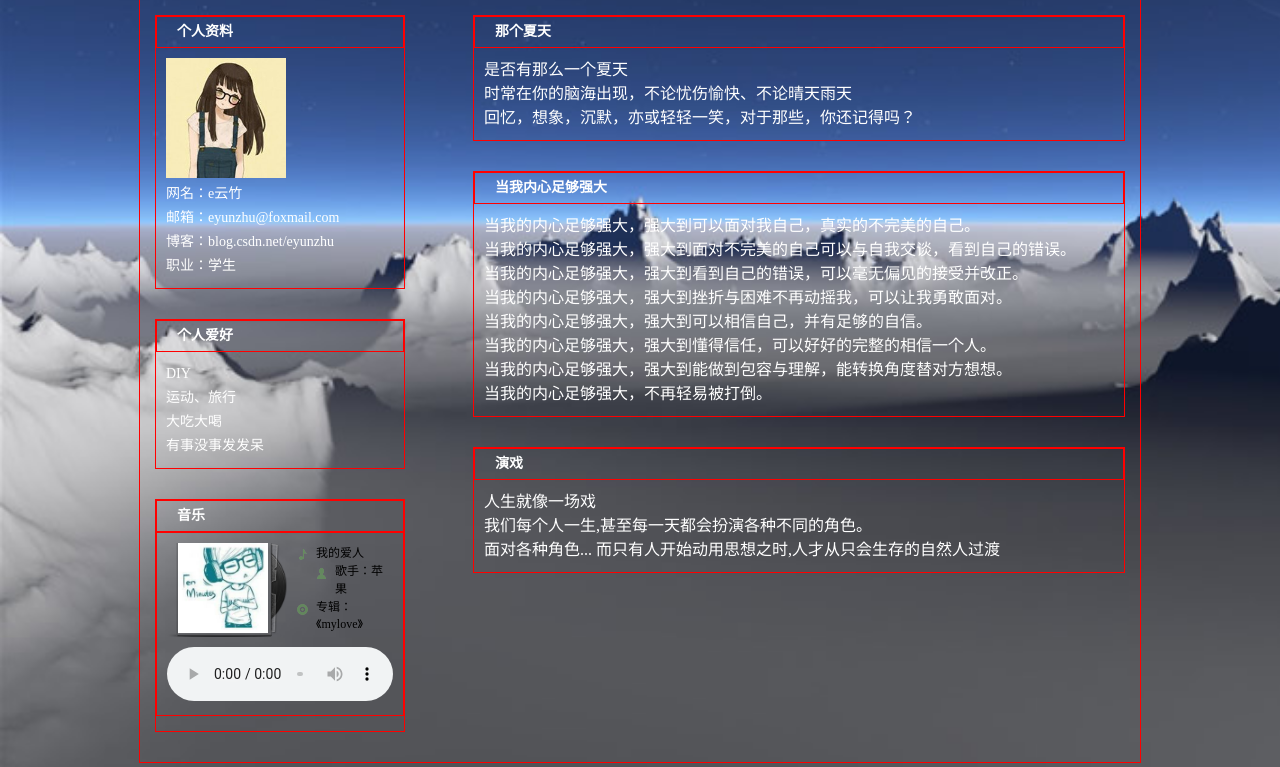
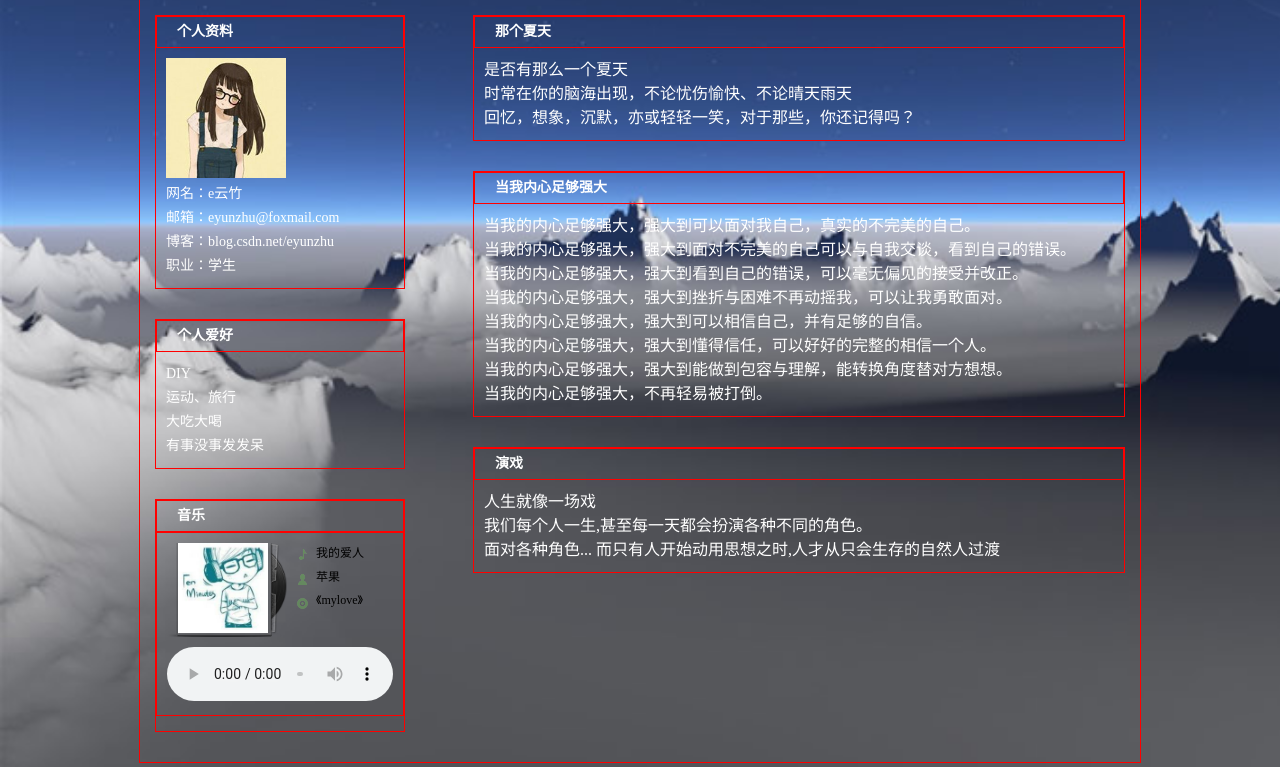
Before and after one commit to 437927973/JS_class, a PHP site: page / in a window 1280 px wide. Shown: the part 385-1152 px from the top of the page. Run offline with PHP 8.4, Linux system fonts and the light colour scheme.

Commit message:
music style

```diff
--- a/index.php
+++ b/index.php
@@ -74,9 +74,9 @@
 			      <ul>
 			        <dl>
 			          <dt class="art"><img src="img/mylove.jpg" alt="专辑"></dt>
-			          <dd class="icon-song"style="color: #000000;"><span></span>我的爱人</dd>
-			          <dd class="icon-artist" style="color: #000000;"><span></span>歌手：苹果</dd>
-			          <dd class="icon-album" style="color: #000000;"><span></span>专辑：《mylove》</dd>
+			          <dd class="icon-song"style="color: #000000;float: left;"><span></span>我的爱人</dd>
+			          <dd class="icon-artist" style="color: #000000;float: left;"><span></span>苹果</dd>
+			          <dd class="icon-album" style="color: #000000;float: left;"><span></span>《mylove》</dd>
 			          <dd class="music">
 						<audio src="img/MyLove.mp3" autostart="true" controls></audio> </dd>
 			        </dl>
```
